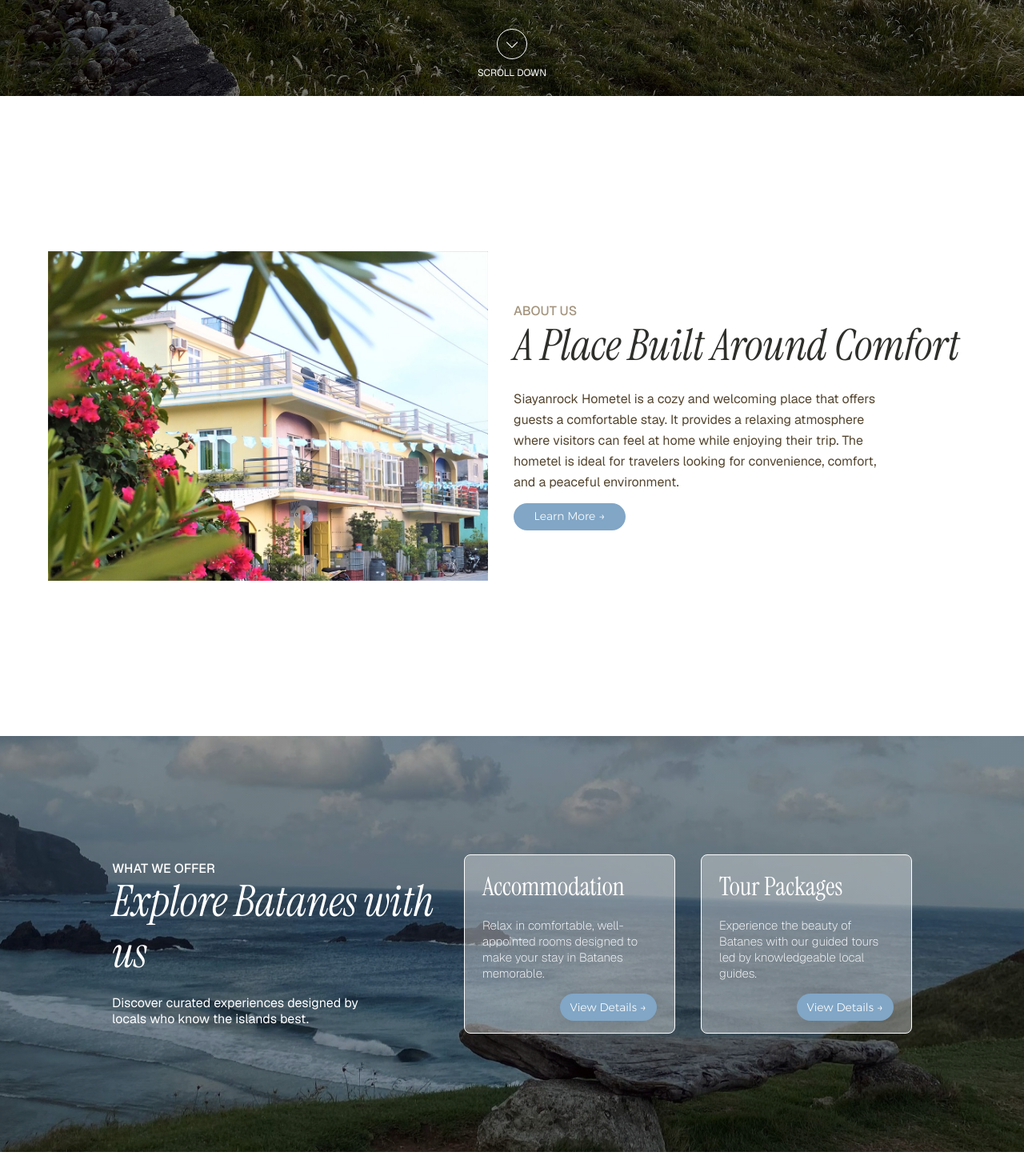
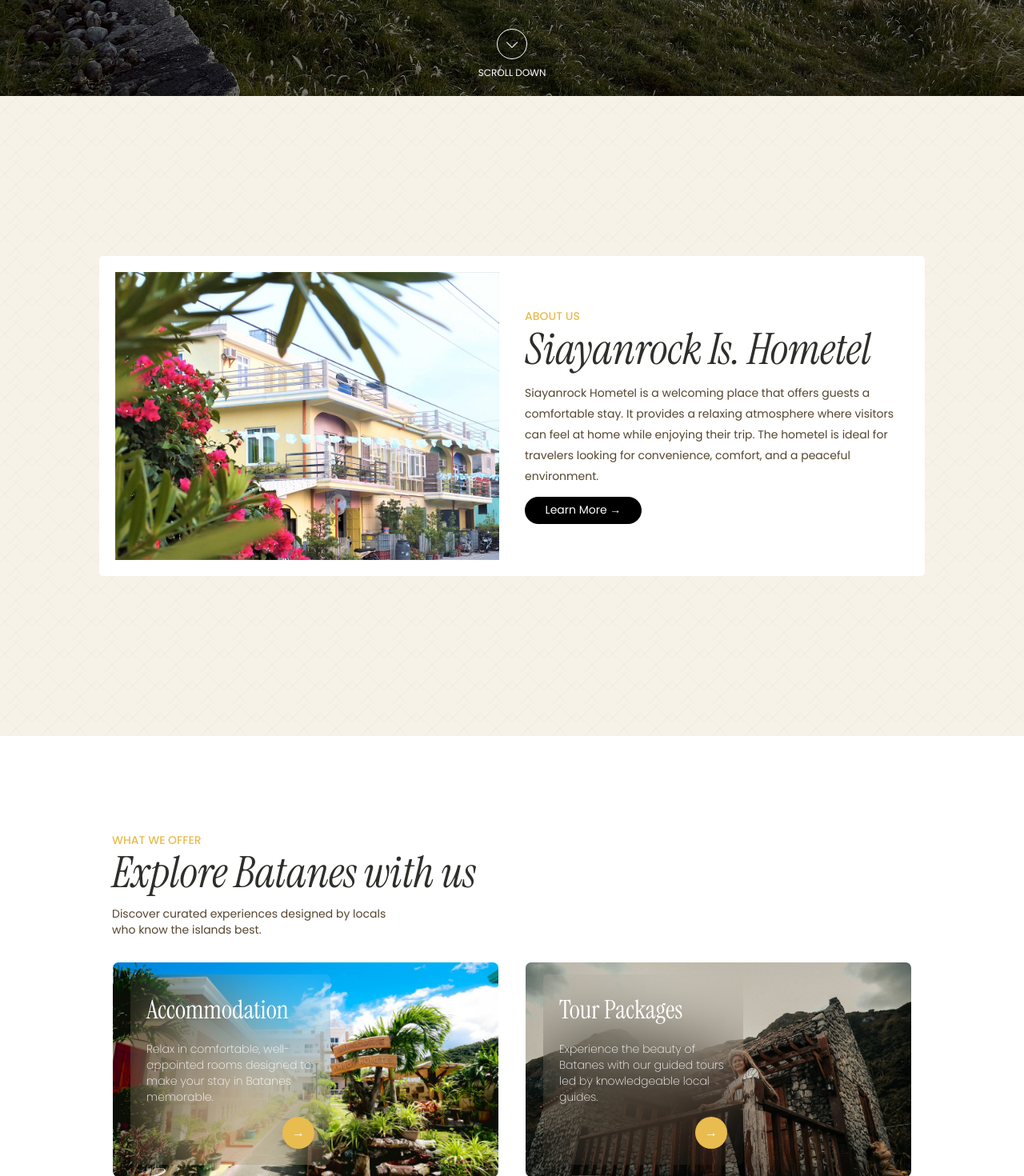
Before and after one commit to yogurtshaked/siayanrock, a React (Vite) app: page / in a window 1280 px wide. Shown: the part 680-2150 px from the top of the page at 80% size. Built offline with nearby package versions, Linux system fonts and the light colour scheme.

Commit message:
New 'About' and 'Offer' section design.

```diff
--- a/src/components/footer.tsx
+++ b/src/components/footer.tsx
@@ -47,14 +47,14 @@
                     <h3>REACH US</h3>
                     <div className="footer-contact-content">
                         <div className="footer-email">
-                            <FontAwesomeIcon icon={faEnvelope} style={{color: "#597690",}} />
+                            <FontAwesomeIcon icon={faEnvelope} style={{color: "var(--color-text)",}} />
                             <div className="footer-email-text">
                                 <p>Email:</p>
                                 <p>siayanrockis.hometel@gmail.com</p>
                             </div>
                         </div>
                         <div className="footer-phone">
-                            <FontAwesomeIcon icon={faPhone} style={{color: "#597690",}} />
+                            <FontAwesomeIcon icon={faPhone} style={{color: "var(--color-text)",}} />
                             <div className="footer-phone-text">
                                 <p>Phone:</p>
                                 <p>+(63) 961 3945 607</p>
--- a/src/index.css
+++ b/src/index.css
@@ -26,7 +26,7 @@
   --color-dark-blue: #415567;
 
   --color-text: #54452F;
-  --color-section-title: #A4947D;
+  --color-section-title: #E8BC4E;
   --color-background: #FAF6EC;
 }
 
@@ -37,7 +37,7 @@
 }
 
 body {
-  font-family: "Geist", sans-serif;
+  font-family: "Poppins", sans-serif;
   margin: 0;
 }
 
@@ -74,7 +74,7 @@
 }
 
 p, a, button {
-  font-family: "Geist";
+  font-family: "Poppins";
   margin: 0;
 }
 
@@ -96,9 +96,9 @@
 }
 
 .navbar-scrolled {
-  background: rgba(255, 255, 255, 0.6);
-  backdrop-filter: blur(10px);
-  -webkit-backdrop-filter: blur(10px);
+  background: rgba(255, 255, 255, 1);
+  /*backdrop-filter: blur(10px);
+  -webkit-backdrop-filter: blur(10px);*/
   border-bottom: 0.5px solid #E6DFC9;
 }
 
@@ -251,44 +251,66 @@
 }
 
 .section-title{
-  font-size: 16px;
-  color: var(--color-section-title);
+  font-size: 14px;
+  color: #E8BC4E;
   font-weight: 500;
   letter-spacing: 8%;
 }
 
 .section-description{
   color: var(--color-text);
+  font-size: 14px;
 }
 
-.learn-more, .offer-cards button, .inquire-content button {
-  padding: 0.4rem 0.8rem;
+.learn-more, .offer-card-btn, .inquire-content button {
+  padding: 0.4rem 0.9rem;
   border: none;
   border-radius: 50px;
-  background: var(--color-light-blue);
+  background: black;
   box-shadow: 0 4px 30px rgba(0, 0, 0, 0.15);
   color: white;
   cursor: pointer;
   font-size: 14px;
-  font-family: "Gontserrat-Light";
   transition: background 0.3s ease;
 }
 
 .learn-more:hover, .offer-cards button:hover, .inquire-content button:hover {
-  background: var(--color-blue);
+  background: #c29d40;
 }
 
 /* ====================== About Section ======================*/
 .about-section {
-  background: white;
+  background-color: #F7F2E8;
+
+  background-image:
+    repeating-linear-gradient(
+      45deg,
+      rgba(194, 153, 82, 0.1) 0,
+      rgba(194, 153, 82, 0.1) 1px,
+      transparent 1px,
+      transparent 20px
+    ),
+    repeating-linear-gradient(
+      -45deg,
+      rgba(194, 153, 82, 0.1) 0,
+      rgba(194, 153, 82, 0.1) 1px,
+      transparent 1px,
+      transparent 20px
+    );
+
+  background-size: 40px 40px;
   min-height: 100vh;
   padding: 100px 0;
 }
 
 .about-content {
-  width: 100%;
+  width: fit-content;
   max-width: 1160px;
   margin: 0 auto;
+  padding: 20px;
+
+  background: white;
+  border-radius: 5px;
 
   display: flex;
   flex-direction: row;
@@ -297,7 +319,7 @@
 }
 
 .about-image {
-  width: 550px;
+  width: 480px;
   flex-shrink: 0;
   padding: 0;
 }
@@ -331,9 +353,10 @@
 
 /* ====================== About Section ======================*/
 .offer-section {
-  background:
+  background: white;
+  /*background:
     linear-gradient(rgba(0.6, 0.6, 0.6, 0.4), rgba(0.6, 0.6, 0.6, 0.4)),
-    url('./assets/images/offer-bg.jpg') center / 75% auto no-repeat;
+    url('./assets/images/offer-bg.jpg') center / 75% auto no-repeat;*/
   background-size: cover;
   padding: 120px 140px;
   min-height: 65vh;
@@ -345,9 +368,9 @@
   margin: 0 auto;
 
   display: flex;
-  flex-direction: row;
+  flex-direction: column;
   justify-content: space-between;
-  gap: auto;
+  gap: 30px;
 }
 
 .offer-text{
@@ -365,28 +388,57 @@
   width: 350px;
 }
 
-.offer-content h2, .offer-content p, .offer-content button {
+.offer-content h2, .offer-text .section-description, .offer-content button, .offer-card p {
+  /*color: white;*/
+  text-align: left;
+}
+
+.offer-card h3, .offer-card p{
   color: white;
-  text-align: left;
 }
 
 .offer-cards{
   width: 100%;
-  max-width: 560px;
+  max-width: 1160px;
   display: flex;
   flex-direction: row;
   gap: 2rem;
 }
 
-.offer-card{
-  background: rgba(255, 255, 255, 0.35);
-  backdrop-filter: blur(200px);
-  -webkit-backdrop-filter: blur(200px);
+.offer-card {
+  flex: 1;              /* each card takes equal available space */
+  width: auto;
+  max-width: none;      /* remove the 280px limit */
+
   padding: 15px 22px;
   border-radius: 8px;
   border: 1px solid white;
-  width: 100%;
-  max-width: 280px;
+
+  display: flex;
+  flex-direction: column;
+  align-items: flex-start;
+  gap: 15px;
+
+  background-size: cover;
+  background-position: center;
+  background-repeat: no-repeat;
+}
+
+.accommodation-card {
+  background-image: url("assets/images/gallery/hometel-1.jpeg");
+}
+
+.tourpack-card {
+  background-image: url("assets/images/gallery/tours-2.jpg");
+}
+
+.offer-card-content {
+  width: fit-content;
+  backdrop-filter: blur(50px);
+  -webkit-backdrop-filter: blur(10px);
+  padding: 20px;
+  border-radius: 6px;
+
   display: flex;
   flex-direction: column;
   align-items: flex-start;
@@ -395,23 +447,77 @@
 
 .offer-card h3{
   font-family: "Instrument Serif";
-  color: white;
   font-size: 32px;
   text-align: left;
 }
 
 .offer-card p{
   width: 210px;
-  font-size: 15px;
+  font-size: 14px;
   line-height: 20px;
   letter-spacing: 3%;
-  font-family: "Geist";
-  font-weight: 200;
+  font-weight: 250;
 }
 
 .offer-card button {
   align-self: flex-end;
-  letter-spacing: 3%;
+}
+
+.offer-card-btn {
+  display: inline-flex;
+  align-items: center;
+  height: 40px;
+  padding: 0;
+  border: none;
+  border-radius: 50px;
+  background: #E8BC4E;
+  box-shadow: 0 4px 30px rgba(0, 0, 0, 0.15);
+  color: white;
+  cursor: pointer;
+  overflow: hidden;
+  transition: background 0.3s ease, padding 0.35s ease;
+}
+
+.offer-btn-icon {
+  display: flex;
+  align-items: center;
+  justify-content: center;
+  flex-shrink: 0;
+  width: 40px;
+  height: 40px;
+  border-radius: 50%;
+  font-size: 16px;
+  transition: transform 0.35s ease;
+}
+
+/* Hidden text */
+.offer-btn-text {
+  max-width: 0;
+  opacity: 0;
+  overflow: hidden;
+  white-space: nowrap;
+  font-size: 14px;
+  letter-spacing: 0.03em;
+  padding-left: 0;
+  transition:
+    max-width 0.65s ease,
+    opacity 0.25s ease,
+    padding-left 0.35s ease;
+}
+
+/* Hover */
+.offer-card-btn:hover {
+  background: #c29d40;
+}
+
+.offer-card-btn:hover .offer-btn-text {
+  max-width: 160px;
+  opacity: 1;
+  padding-left: 1rem;
+}
+
+.offer-card-btn:hover .offer-btn-icon {
+  transform: rotate(-45deg);
 }
 
 /* ====================== Gallery Section ======================*/
@@ -497,8 +603,8 @@
   padding: 0.4rem 1.4rem;
   border: none;
   border-radius: 50px;
-  border: 1px solid var(--color-light-blue);
-  color: var(--color-light-blue);
+  border: 1px solid #2B2B28;
+  color: #2B2B28;
   cursor: pointer;
   font-size: 14px;
   font-family: "Montserrat";
@@ -507,7 +613,7 @@
 }
 
 .gallery-content button:hover {
-  background: var(--color-blue);
+  background: #E8BC4E;
   color: white;
   border: 1px solid white;
 }
@@ -583,8 +689,8 @@
 }
 
 .footer-content h3{
-  font-family: "Gontserrat-Medium";
   font-size: 14px;
+  font-weight: 500;
   color: #6B6555;
   text-align: left;
   letter-spacing: 5%;
@@ -640,7 +746,7 @@
   align-items: center;
   justify-content: center;
 
-  background: var(--color-blue);
+  background: var(--color-text);
   color: white;
 
   border-radius: 50px;
--- a/src/pages/Home.tsx
+++ b/src/pages/Home.tsx
@@ -34,11 +34,11 @@
                     <div className="about-text">
                         <div className="about-title">
                             <p className="section-title">ABOUT US</p>
-                            <h2>A Place Built Around Comfort</h2>
-                        </div>
-                        <p className="section-description">Siayanrock Hometel is a cozy and welcoming place that offers guests a comfortable stay.
+                            <h2>Siayanrock Is. Hometel</h2>
+                            <p className="section-description">Siayanrock Hometel is a welcoming place that offers guests a comfortable stay.
                             It provides a relaxing atmosphere where visitors can feel at home while enjoying their trip.
                             The hometel is ideal for travelers looking for convenience, comfort, and a peaceful environment.</p>
+                        </div>
                         <button className="learn-more">Learn More →</button>
                     </div>
                 </div>
@@ -50,22 +50,35 @@
                         <div className="offer-title">
                             <p className="section-title">WHAT WE OFFER</p>
                             <h2>Explore Batanes with us</h2>
+                            <p className="section-description">Discover curated experiences designed by locals who know the islands best.</p>
                         </div>
-                        <p>Discover curated experiences designed by locals who know the islands best.</p>
                     </div>
 
                     <div className="offer-cards">
-                        <div className="offer-card">
-                            <h3>Accommodation</h3>
-                            <p>Relax in comfortable, well-appointed rooms designed to make your stay in Batanes memorable.</p>
-                            <button>View Details →</button>
+                        <div className="offer-card accommodation-card">
+                            <div className="offer-card-content">
+                                <h3>Accommodation</h3>
+                                <p>Relax in comfortable, well-appointed rooms designed to make your stay
+                                    in Batanes memorable.</p>
+                                <button className="offer-card-btn">
+                                    <span className="offer-btn-text">View Details</span>
+                                    <span className="offer-btn-icon">→</span>
+                                </button>
+                            </div>
                         </div>
-                        <div className="offer-card">
-                            <h3>Tour Packages</h3>
-                            <p>Experience the beauty of Batanes with our guided tours led by knowledgeable local guides.</p>
-                            <button>View Details →</button>
+
+                        <div className="offer-card tourpack-card">
+                            <div className="offer-card-content">
+                                <h3>Tour Packages</h3>
+                                <p>Experience the beauty of Batanes with our guided tours led by
+                                    knowledgeable local guides.</p>
+                                <button className="offer-card-btn">
+                                    <span className="offer-btn-text">View Details</span>
+                                    <span className="offer-btn-icon">→</span>
+                                </button>
+                            </div>
                         </div>
-                    </div>
+                        </div>
                 </div>
             </div>
 
```
